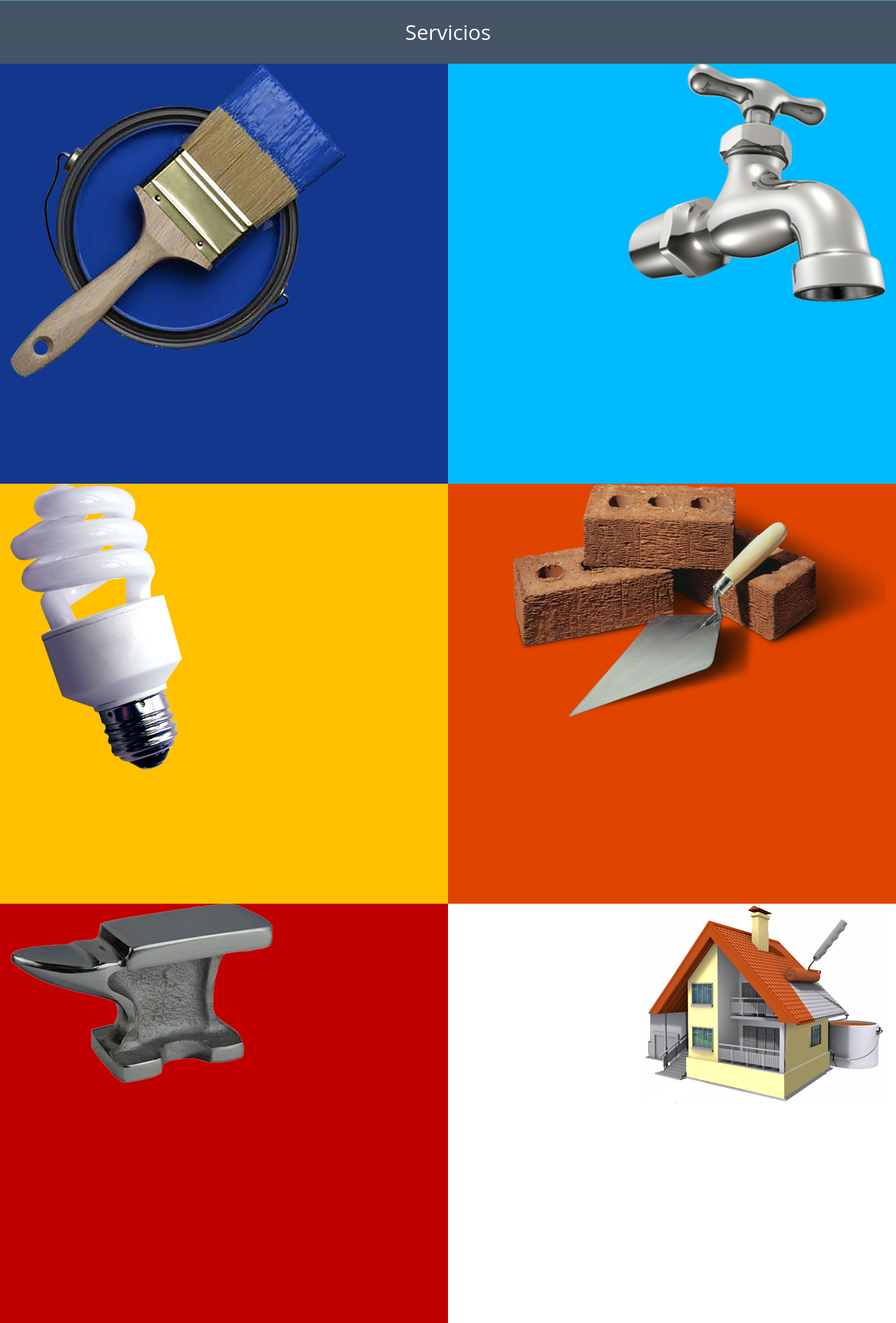
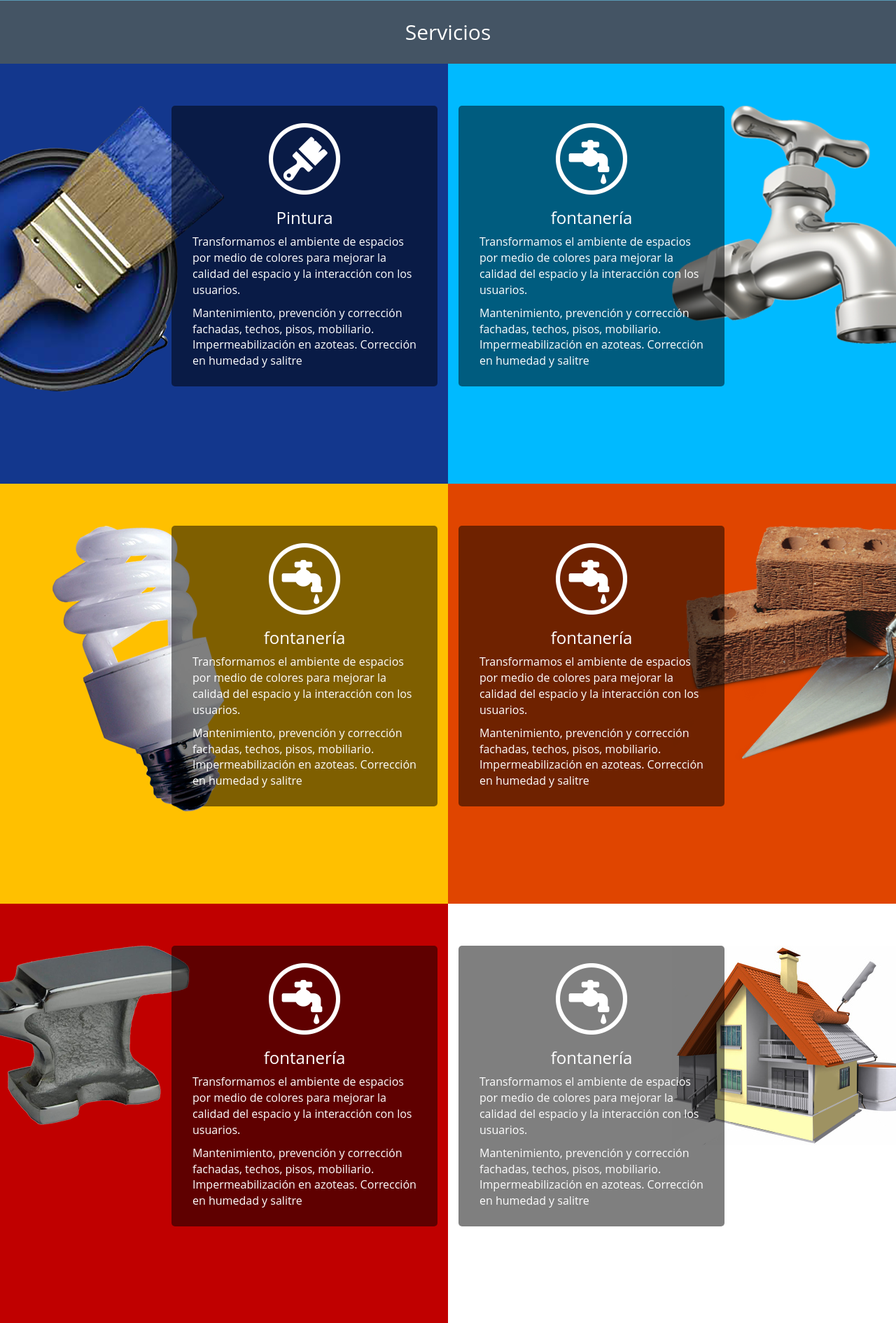
Before and after one commit to hippiechaka/delacsa, a PHP site: page / in a window 1280 px wide. Shown: the part 1089-2979 px from the top of the page at 70% size. Run offline with PHP 8.4, Linux system fonts and the light colour scheme; grey boxes labelled with a size stand in for pictures from a placeholder-image service; some libraries are stand-ins or nearby versions.

Commit message:
servicios

```diff
--- a/css/main.css
+++ b/css/main.css
@@ -84,7 +84,7 @@ a.circleSocialBtn#facebook:hover i{color:#fff;}
 #empresa .contenido p{margin:20px auto;}
 
 #servicios{}
-#servicios .col-md-6{min-height:600px;}
+#servicios .col-md-6{min-height:600px;padding-top:60px;overflow:hidden;}
 #serv1{background-color:#13378d;}
 #serv2{background-color:#00baff;}
 #serv3{background-color:#ffc000;}
@@ -98,6 +98,28 @@ a.circleSocialBtn#facebook:hover i{color:#fff;}
 #serv11{background-color:#2f4c87;}
 #serv12{background-color:#64ad00;}
 
+.imgServicio{position:absolute;}
+.img-left{right:50%;
+
+}
+.img-right{left:50%;}
+.halfContainer{
+	position:relative;
+	z-index:999;
+	max-width:380px;
+	color:#fff;
+	background:rgba(0,0,0,0.5);
+	padding:15px 30px;
+	border-radius:5px;
+
+}
+.servIcon{
+	width:102px;
+	height:102px;
+	display:block;
+	position:relative;
+	margin:10px auto;
+}
 
 
 /*
--- a/sections_es/content.php
+++ b/sections_es/content.php
@@ -34,6 +34,7 @@
 </nav>
 <!-- header -->
 <header id="mainImage" class="container-fluid" style="padding:0;">
+
 	<img src="images/header.jpg" alt="" class="img-responsive">
 </header>
 
@@ -59,40 +60,117 @@
 		<h2>Servicios</h2>
 	</div>
 	<div id="serv1" class="col-md-6 left">
-		<div class="halfContainer"><img src="images/pintura2.png" alt="" class="pull-left"></div>
+
+		<img src="images/pintura2.png" alt="" class="imgServicio img-left">
+
+		<div class="halfContainer pull-right">
+			<i class="servIcon"><img src="images/pintura.png" alt="" class="pull-left imgServicio"></i>
+			<h3 align="center">Pintura</h3>
+			<p>Transformamos el ambiente de espacios por medio de colores para mejorar la calidad del espacio y la interacción con los usuarios.</p>
+			<p>Mantenimiento, prevención y corrección fachadas, techos, pisos, mobiliario. Impermeabilización en azoteas. Corrección en humedad y salitre</p>
+		</div>
+
 	</div>
 	<div id="serv2" class="col-md-6 right">
-		<div class="halfContainer"><img src="images/fontaneria2.png" alt="" class="pull-right"></div>
+
+		<img src="images/fontaneria2.png" alt="" class="imgServicio img-right">
+
+		<div class="halfContainer pull-left">
+			<i class="servIcon"><img src="images/fontaneria.png" alt="" class="pull-left imgServicio"></i>
+			<h3 align="center">fontanería</h3>
+			<p>Transformamos el ambiente de espacios por medio de colores para mejorar la calidad del espacio y la interacción con los usuarios.</p>
+			<p>Mantenimiento, prevención y corrección fachadas, techos, pisos, mobiliario. Impermeabilización en azoteas. Corrección en humedad y salitre</p>
+		</div>
 	</div>
 	<div id="serv3" class="col-md-6 left">
-		<div class="halfContainer"><img src="images/electricidad2.png" alt="" class="pull-left"></div>
+		<img src="images/electricidad2.png" alt="" class="imgServicio img-left">
+		<div class="halfContainer pull-right">
+			<i class="servIcon"><img src="images/fontaneria.png" alt="" class="pull-left imgServicio"></i>
+			<h3 align="center">fontanería</h3>
+			<p>Transformamos el ambiente de espacios por medio de colores para mejorar la calidad del espacio y la interacción con los usuarios.</p>
+			<p>Mantenimiento, prevención y corrección fachadas, techos, pisos, mobiliario. Impermeabilización en azoteas. Corrección en humedad y salitre</p>
+		</div>
 	</div>
 	<div id="serv4" class="col-md-6 right">
-		<div class="halfContainer"><img src="images/albanileria2.png" alt="" class="pull-right"></div>
+		<img src="images/albanileria2.png" alt="" class="imgServicio img-right">
+		<div class="halfContainer pull-left">
+			<i class="servIcon"><img src="images/fontaneria.png" alt="" class="pull-left imgServicio"></i>
+			<h3 align="center">fontanería</h3>
+			<p>Transformamos el ambiente de espacios por medio de colores para mejorar la calidad del espacio y la interacción con los usuarios.</p>
+			<p>Mantenimiento, prevención y corrección fachadas, techos, pisos, mobiliario. Impermeabilización en azoteas. Corrección en humedad y salitre</p>
+		</div>
 	</div>
 	<div id="serv5" class="col-md-6 left">
-		<div class="halfContainer"><img src="images/herreria2.png" alt="" class="pull-left"></div>
+		<img src="images/herreria2.png" alt="" class="imgServicio img-left">
+		<div class="halfContainer pull-right">
+			<i class="servIcon"><img src="images/fontaneria.png" alt="" class="pull-left imgServicio"></i>
+			<h3 align="center">fontanería</h3>
+			<p>Transformamos el ambiente de espacios por medio de colores para mejorar la calidad del espacio y la interacción con los usuarios.</p>
+			<p>Mantenimiento, prevención y corrección fachadas, techos, pisos, mobiliario. Impermeabilización en azoteas. Corrección en humedad y salitre</p>
+		</div>
 	</div>
 	<div id="serv6" class="col-md-6 right">
-		<div class="halfContainer"><img src="images/impermeabilizacion2.png" alt="" class="pull-right"></div>
+		<img src="images/impermeabilizacion2.png" alt="" class="imgServicio img-right">
+		<div class="halfContainer pull-left">
+			<i class="servIcon"><img src="images/fontaneria.png" alt="" class="pull-left imgServicio"></i>
+			<h3 align="center">fontanería</h3>
+			<p>Transformamos el ambiente de espacios por medio de colores para mejorar la calidad del espacio y la interacción con los usuarios.</p>
+			<p>Mantenimiento, prevención y corrección fachadas, techos, pisos, mobiliario. Impermeabilización en azoteas. Corrección en humedad y salitre</p>
+		</div>
 	</div>
 	<div id="serv7" class="col-md-6 left">
-		<div class="halfContainer"><img src="images/carpinteria2.png" alt="" class="pull-left"></div>
+		<img src="images/carpinteria2.png" alt="" class="imgServicio img-left">
+		<div class="halfContainer pull-right">
+			<i class="servIcon"><img src="images/fontaneria.png" alt="" class="pull-left imgServicio"></i>
+			<h3 align="center">fontanería</h3>
+			<p>Transformamos el ambiente de espacios por medio de colores para mejorar la calidad del espacio y la interacción con los usuarios.</p>
+			<p>Mantenimiento, prevención y corrección fachadas, techos, pisos, mobiliario. Impermeabilización en azoteas. Corrección en humedad y salitre</p>
+		</div>
 	</div>
 	<div id="serv8" class="col-md-6 right">
-		<div class="halfContainer"><img src="images/azulejos2.png" alt="" class="pull-right"></div>
+		<img src="images/azulejos2.png" alt="" class="imgServicio img-right">
+		<div class="halfContainer pull-left">
+			<i class="servIcon"><img src="images/fontaneria.png" alt="" class="pull-left imgServicio"></i>
+			<h3 align="center">fontanería</h3>
+			<p>Transformamos el ambiente de espacios por medio de colores para mejorar la calidad del espacio y la interacción con los usuarios.</p>
+			<p>Mantenimiento, prevención y corrección fachadas, techos, pisos, mobiliario. Impermeabilización en azoteas. Corrección en humedad y salitre</p>
+		</div>
 	</div>
 	<div id="serv9" class="col-md-6 left">
-		<div class="halfContainer"><img src="images/remodelaciones2.png" alt="" class="pull-left"></div>
+		<img src="images/remodelaciones2.png" alt="" class="imgServicio img-left">
+		<div class="halfContainer pull-right">
+			<i class="servIcon"><img src="images/fontaneria.png" alt="" class="pull-left imgServicio"></i>
+			<h3 align="center">fontanería</h3>
+			<p>Transformamos el ambiente de espacios por medio de colores para mejorar la calidad del espacio y la interacción con los usuarios.</p>
+			<p>Mantenimiento, prevención y corrección fachadas, techos, pisos, mobiliario. Impermeabilización en azoteas. Corrección en humedad y salitre</p>
+		</div>
 	</div>
 	<div id="serv10" class="col-md-6 right">
-		<div class="halfContainer"><img src="images/tinacos2.png" alt="" class="pull-right"></div>
+		<img src="images/tinacos2.png" alt="" class="imgServicio img-right">
+		<div class="halfContainer pull-left">
+			<i class="servIcon"><img src="images/fontaneria.png" alt="" class="pull-left imgServicio"></i>
+			<h3 align="center">fontanería</h3>
+			<p>Transformamos el ambiente de espacios por medio de colores para mejorar la calidad del espacio y la interacción con los usuarios.</p>
+			<p>Mantenimiento, prevención y corrección fachadas, techos, pisos, mobiliario. Impermeabilización en azoteas. Corrección en humedad y salitre</p>
+		</div>
 	</div>
 	<div id="serv11" class="col-md-6 left">
-		<div class="halfContainer"><img src="images/tablaroca2.png" alt="" class="pull-left"></div>
+		<img src="images/tablaroca2.png" alt="" class="imgServicio img-left">
+		<div class="halfContainer pull-right">
+			<i class="servIcon"><img src="images/fontaneria.png" alt="" class="pull-left imgServicio"></i>
+			<h3 align="center">fontanería</h3>
+			<p>Transformamos el ambiente de espacios por medio de colores para mejorar la calidad del espacio y la interacción con los usuarios.</p>
+			<p>Mantenimiento, prevención y corrección fachadas, techos, pisos, mobiliario. Impermeabilización en azoteas. Corrección en humedad y salitre</p>
+		</div>
 	</div>
 	<div id="serv12" class="col-md-6 right">
-		<div class="halfContainer"><img src="images/jardineria2.png" alt="" class="pull-right"></div>
+		<img src="images/jardineria2.png" alt="" class="imgServicio img-right">
+		<div class="halfContainer pull-left">
+			<i class="servIcon"><img src="images/fontaneria.png" alt="" class="pull-left imgServicio"></i>
+			<h3 align="center">fontanería</h3>
+			<p>Transformamos el ambiente de espacios por medio de colores para mejorar la calidad del espacio y la interacción con los usuarios.</p>
+			<p>Mantenimiento, prevención y corrección fachadas, techos, pisos, mobiliario. Impermeabilización en azoteas. Corrección en humedad y salitre</p>
+		</div>
 	</div>
 </section>
 <section id="contacto">
```
